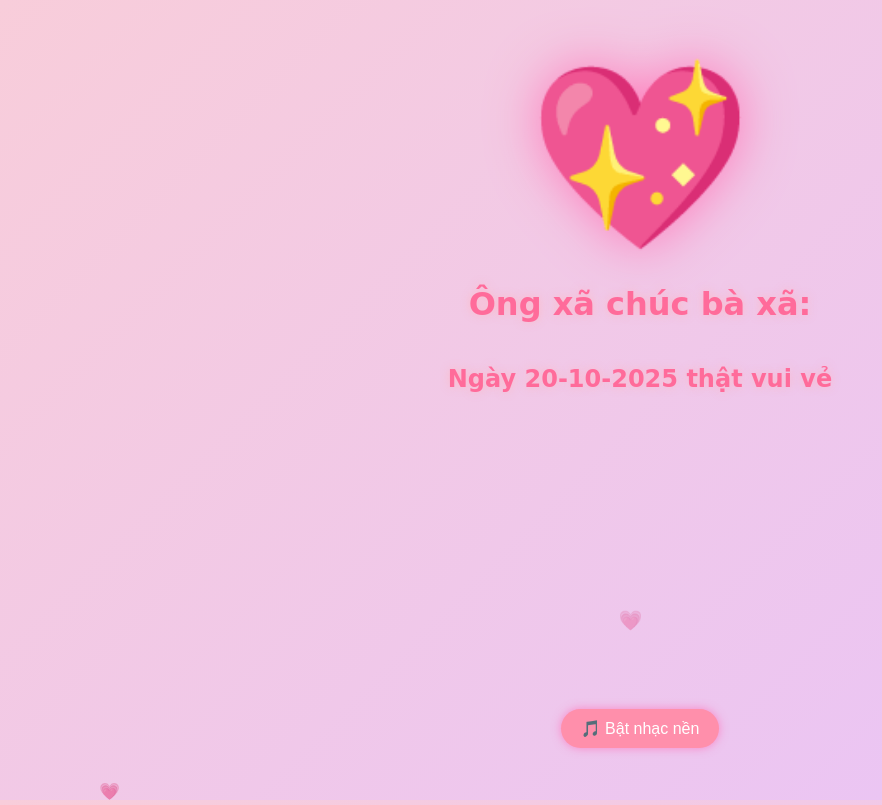
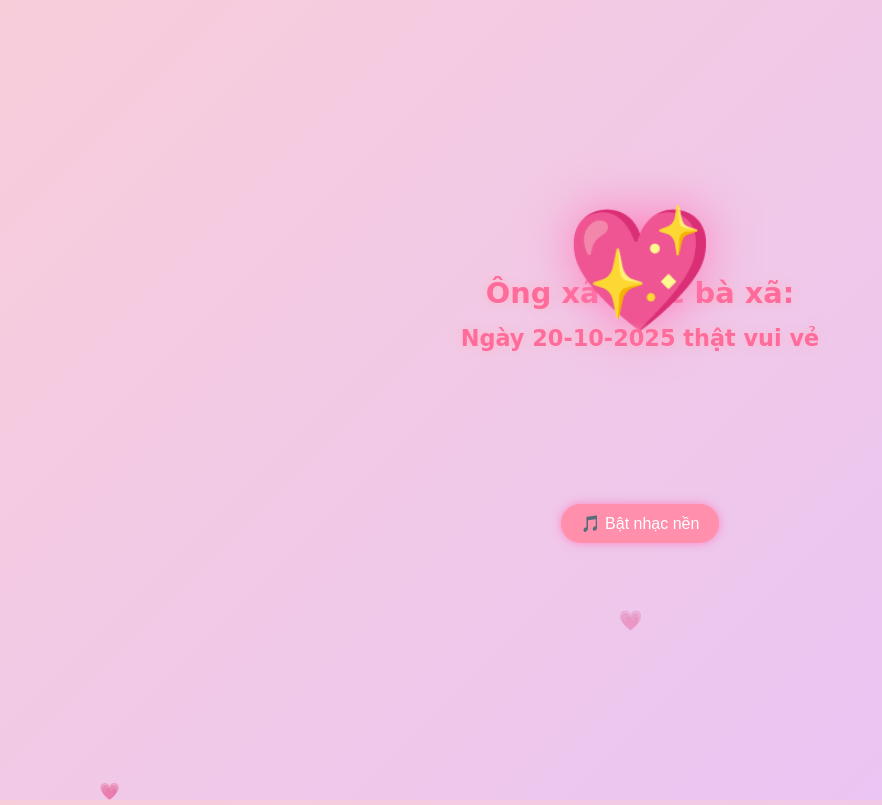
Before and after one commit to MonP101/dashboard.github.io, a plain HTML site: page index.html in a window 1280 px wide. Shown: the top 805 px of the page, without its empty margins (0-882 px from the left). Drawn offline with Linux system fonts and the light colour scheme.

Commit message:
Update index.html

```diff
--- a/index.html
+++ b/index.html
@@ -17,19 +17,39 @@
     font-family: 'Segoe Script', cursive;
   }
 
-  h1, h2 {
+  h1 {
     color: #ff6b9a;
     text-shadow: 0 0 10px rgba(255, 182, 193, 0.8);
+    font-size: 1.8em;
+    margin-bottom: 15px;
     text-align: center;
     opacity: 0;
-    white-space: normal;
-    width: 85%;
     transition: opacity 1s ease-in-out;
   }
 
-  /* Trái tim lớn nở rộ */
+  .lines {
+    position: relative;
+    display: flex;
+    flex-direction: column;
+    align-items: center;
+    gap: 5px;
+  }
+
+  .lines h2 {
+    color: #ff6b9a;
+    text-shadow: 0 0 10px rgba(255, 182, 193, 0.8);
+    font-size: 1.4em;
+    margin: 0;
+    opacity: 0;
+    text-align: center;
+    transition: opacity 1s ease-in-out, transform 1s ease-in-out;
+  }
+
+  /* Trái tim lớn ở giữa */
   .heart-big {
-    font-size: 180px;
+    position: absolute;
+    top: 25%;
+    font-size: 120px;
     opacity: 0;
     animation: bloom 3s ease-out forwards, glow 2s infinite alternate;
   }
@@ -42,6 +62,17 @@
   @keyframes glow {
     from { filter: drop-shadow(0 0 10px pink); }
     to { filter: drop-shadow(0 0 30px hotpink); }
+  }
+
+  /* Dòng cuối hiệu ứng đặc biệt */
+  #l5 {
+    font-size: 1.6em;
+    animation: pulse 2s infinite alternate;
+  }
+
+  @keyframes pulse {
+    from { transform: scale(1); text-shadow: 0 0 10px pink; }
+    to { transform: scale(1.08); text-shadow: 0 0 20px hotpink; }
   }
 
   /* Trái tim nhỏ bay */
@@ -58,7 +89,6 @@
     to { transform: translateY(-10vh) scale(1.2); opacity: 0; }
   }
 
-  /* Nút nhạc */
   button {
     margin-top: 25px;
     background: #ff8fab;
@@ -74,16 +104,17 @@
 </head>
 <body>
 
-  <!-- Trái tim lớn ở giữa -->
   <div class="heart-big">💖</div>
 
   <h1 id="line1">Ông xã chúc bà xã:</h1>
 
-  <h2 id="l1">Ngày 20-10-2025 thật vui vẻ</h2>
-  <h2 id="l2">Ngày càng hạnh phúc bên anh</h2>
-  <h2 id="l3">Mọi chuyện đều hanh thông</h2>
-  <h2 id="l4">Gặp nhiều may mắn</h2>
-  <h2 id="l5">Anh yêu em rất nhiều 💖</h2>
+  <div class="lines">
+    <h2 id="l1">Ngày 20-10-2025 thật vui vẻ</h2>
+    <h2 id="l2">Ngày càng hạnh phúc bên anh</h2>
+    <h2 id="l3">Mọi chuyện đều hanh thông</h2>
+    <h2 id="l4">Gặp nhiều may mắn</h2>
+    <h2 id="l5">Anh yêu em rất nhiều 💖</h2>
+  </div>
 
   <button onclick="playMusic()">🎵 Bật nhạc nền</button>
   <audio id="music" loop>
@@ -102,6 +133,7 @@
     const el = document.getElementById(id);
     setTimeout(() => {
       el.style.opacity = '1';
+      el.style.transform = 'translateY(0)';
     }, 4000 + index * 3000);
     if (id !== 'l5') {
       setTimeout(() => {
```
